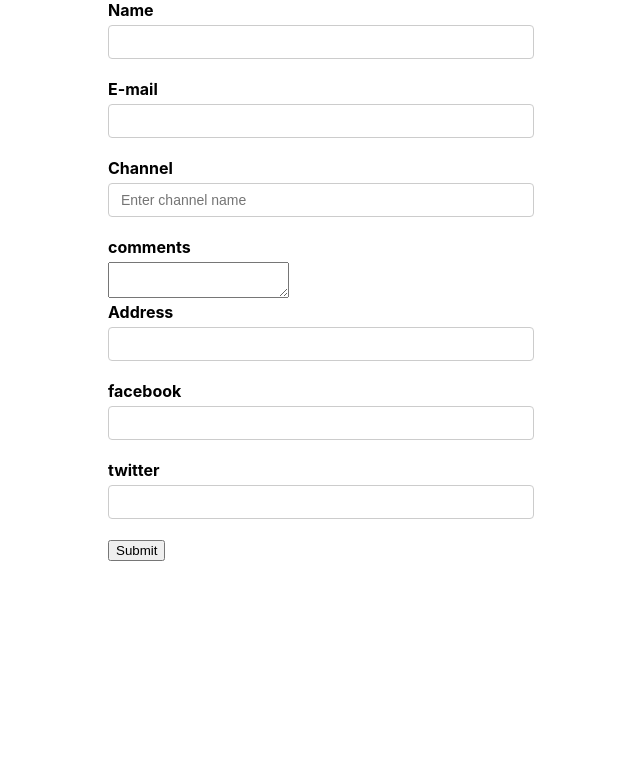
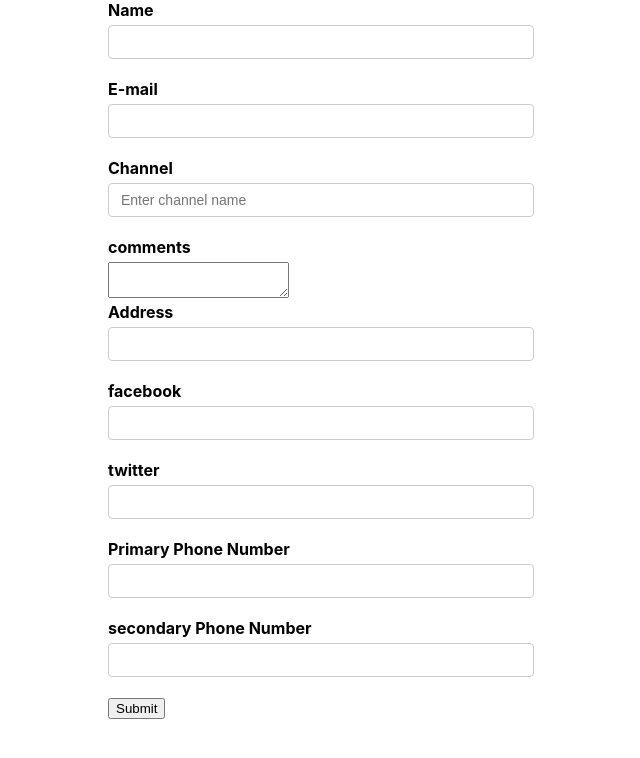
Before and after one commit to rahulak18/React-series, a React (Create React App) app in the folder ReactTutorial/react-formik-demo/: page / in a window 1280 px wide. Shown: the top 758 px of the page, without its empty margins (319-959 px from the left). Built offline with nearby package versions, Linux system fonts and the light colour scheme.

Commit message:
Formik Arrays

```diff
--- a/ReactTutorial/react-formik-demo/src/Components/YoutubeForm.js
+++ b/ReactTutorial/react-formik-demo/src/Components/YoutubeForm.js
@@ -19,7 +19,8 @@
         social: {
             facebook: '',
             twitter: '',
-        }
+        },
+        phoneNumbers: ['', '']
     };
 
     const onSubmit = values => {
@@ -101,6 +102,18 @@
                     name='social.twitter'
                 />
 
+                <label htmlFor='primaryPh'>Primary Phone Number</label>
+                <Field type='text'
+                    id='primaryPh'
+                    name='phoneNumbers[0]'
+                />
+
+                <label htmlFor='secondaryPh'>secondary Phone Number</label>
+                <Field type='text'
+                    id='secondaryPh'
+                    name='phoneNumbers[1]'
+                />
+
                 <button type='submit'>Submit</button>
             </Form>
         </Formik>
```
